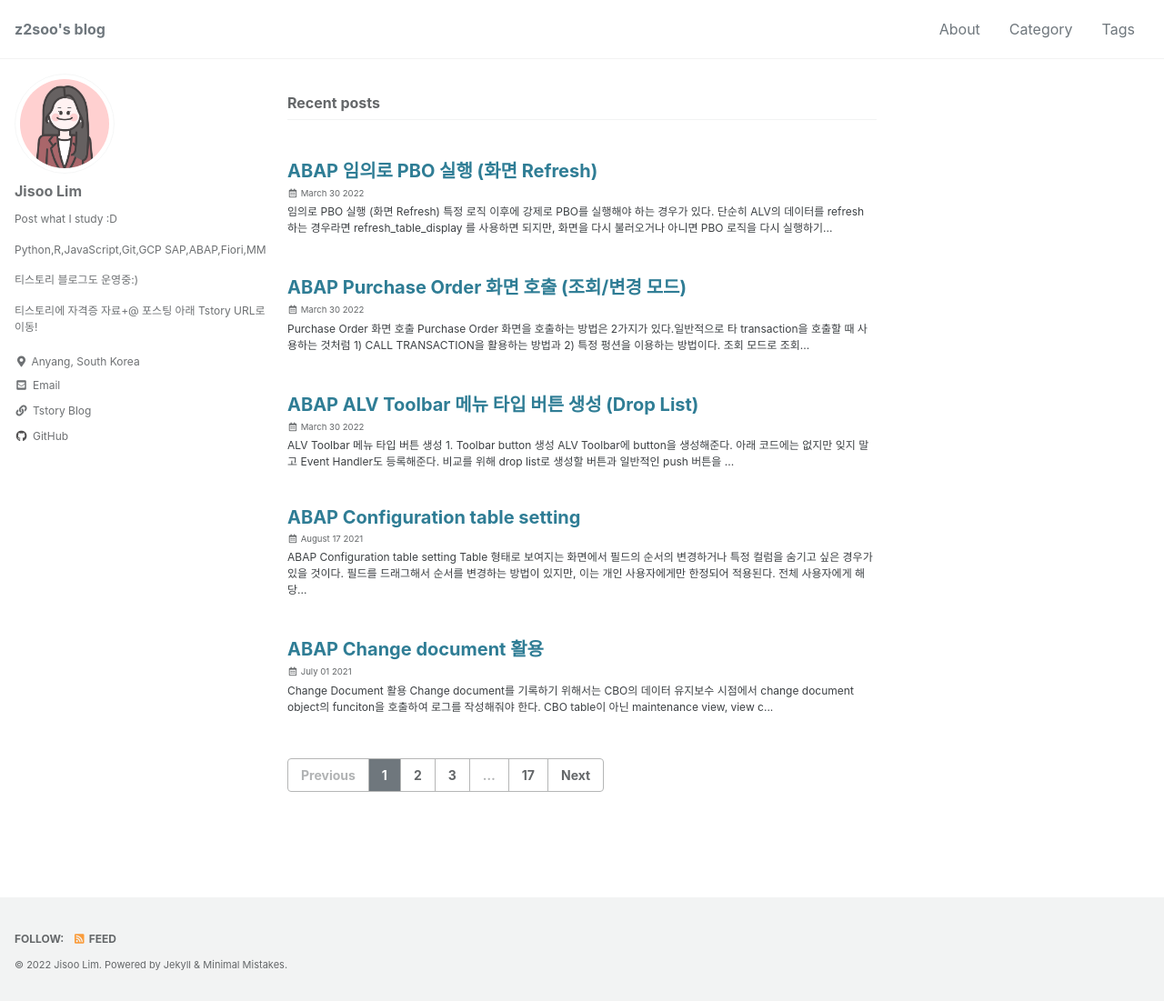
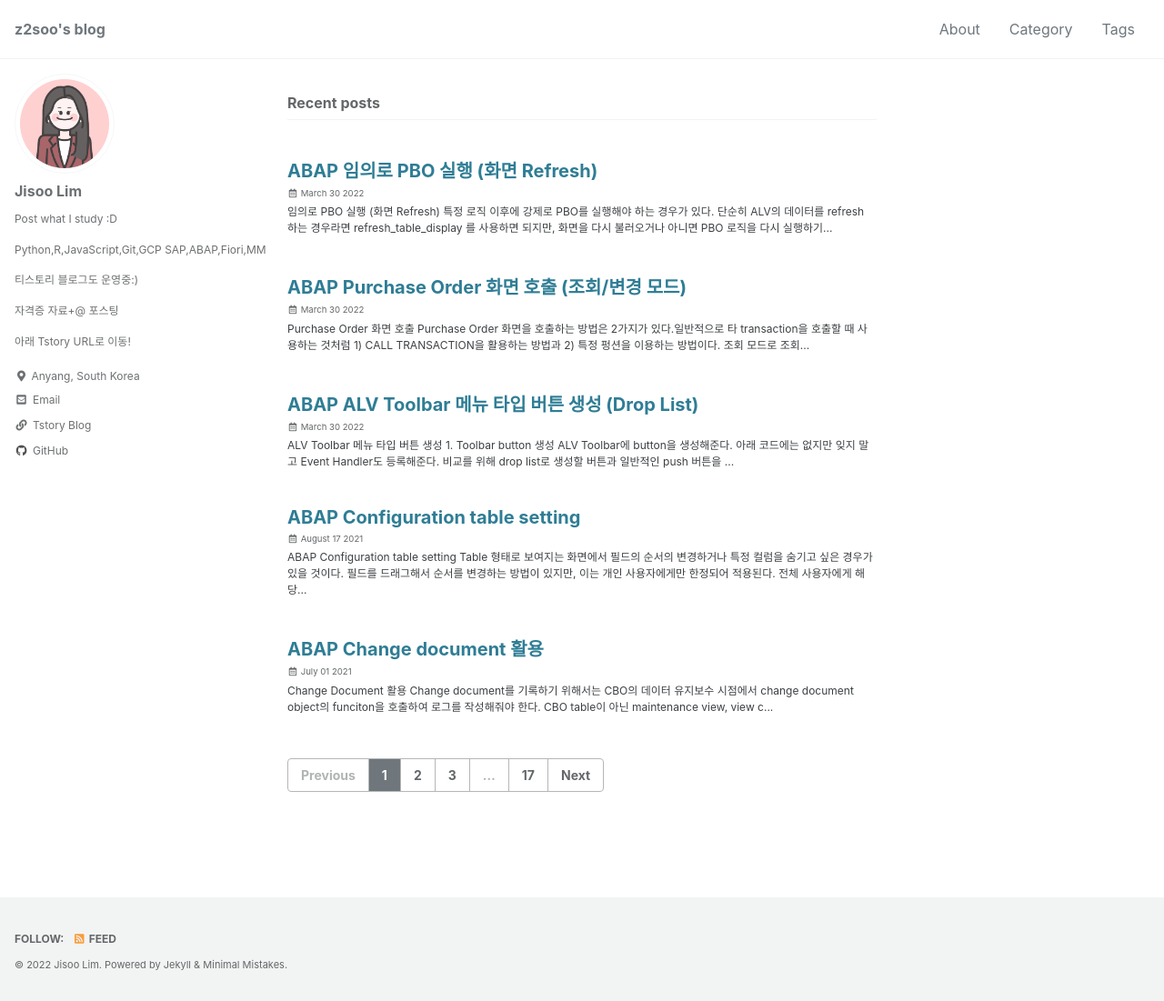
Before and after one commit to z2soo/z2soo.github.io, a Jekyll site: the page built from index.html, in a window 1280 px wide and 1101 px high. Shown: the whole window at 91% size. Built offline with Jekyll 4.4.1, drawn with Linux system fonts in a browser that asks for light colours; cached includes are drawn as plain includes; some web fonts are replaced; the list of posts is cut into pages by our own code.

Commit message:
Update _config.yml

```diff
--- a/_config.yml
+++ b/_config.yml
@@ -95,7 +95,7 @@ analytics:
 author:
   name             : "Jisoo Lim"
   avatar           : "/assets/images/mypic.jpg" # path of avatar image, e.g. "/assets/images/bio-photo.jpg"
-  bio              : "Post what I study :D \n\n Python,R,JavaScript,Git,GCP \n SAP,ABAP,Fiori,MM \n\n 티스토리 블로그도 운영중:) \n\n 티스토리에 \n 자격증 자료+@ 포스팅 \n 아래 Tstory URL로 이동!"
+  bio              : "Post what I study :D \n\n Python,R,JavaScript,Git,GCP \n SAP,ABAP,Fiori,MM \n\n 티스토리 블로그도 운영중:) \n\n 자격증 자료+@ 포스팅 \n\n 아래 Tstory URL로 이동!"
   location         : "Anyang, South Korea"
   email            :
   links:
```
